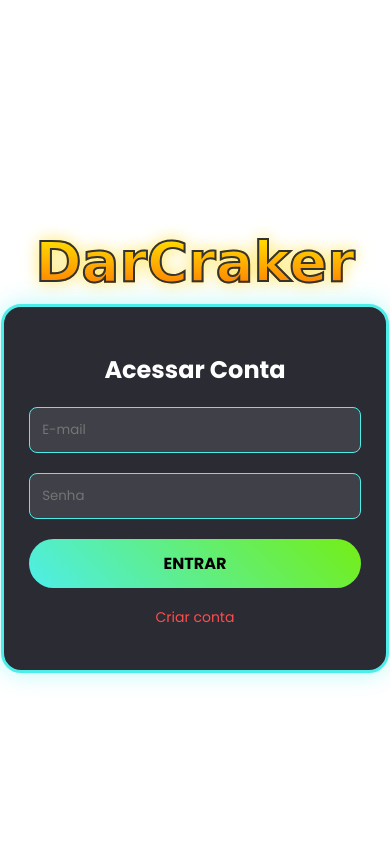
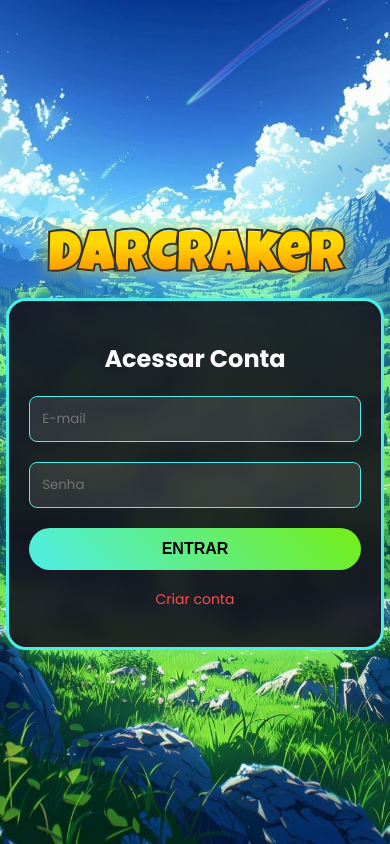
Before and after one commit to DarkKingdon/darcraker-game, a website: page public/login.html in a window 390 px wide. Drawn offline with Linux system fonts and the light colour scheme.

Commit message:
Add files via upload

```diff
--- a/public/cadastro.css
+++ b/public/cadastro.css
@@ -1,9 +1,6 @@
-/* cadastro.css */
-
-/* 1. Configuração do Fundo e Layout */
+/* Configuração Global */
 body {
-    /* Mova sua imagem para a raiz ou uma pasta chamada 'img' fora de '/pastas' */
-    background-image: url('pastas/img/fundo.jpg');
+    background-image: url('/pastas/img/fundo.jpg');
     background-size: cover;
     background-position: center;
     background-repeat: no-repeat;
@@ -17,19 +14,18 @@ body {
     overflow: hidden;
 }
 
-/* 2. Container Principal */
-.login-container {
+.cadastro-container {
     display: flex;
     flex-direction: column;
     align-items: center;
     width: 100%;
 }
 
-/* 3. Estilo Épico para o Título DarCraker */
+/* Título DarCraker - Fonte Luckiest Guy */
 .titulo-jogo {
-    font-family: 'Luckiest Guy', cursive; /* Fonte padrão RPG/Anime */
+    font-family: 'Luckiest Guy', cursive;
     font-size: 5rem;
-    margin-bottom: 20px; /* Margem pequena para o form subir */
+    margin-bottom: 20px;
     text-align: center;
     background: linear-gradient(to bottom, #FFD700 20%, #FF8C00 80%);
     -webkit-background-clip: text;
@@ -38,10 +34,11 @@ body {
     -webkit-text-stroke: 2px #333;
     filter: drop-shadow(0 0 8px rgba(255, 215, 0, 0.6));
 }
-/* 4. Estilo do Formulário (Interface de Menu RPG) */
+
+/* Formulário Estilo RPG */
 form {
-    background: rgba(20, 20, 30, 0.9); /* Azul marinho escuro profundo */
-    border: 3px solid #4deeea; /* Borda ciano neon */
+    background: rgba(20, 20, 30, 0.9);
+    border: 3px solid #4deeea;
     padding: 40px;
     border-radius: 20px;
     box-shadow: 0 0 25px rgba(77, 238, 234, 0.4);
@@ -52,14 +49,6 @@ form {
     backdrop-filter: blur(10px);
 }
 
-form h2 {
-    margin-bottom: 25px;
-    font-weight: 700;
-    text-transform: uppercase;
-    letter-spacing: 1px;
-}
-
-/* 5. Inputs com estilo "Mana" */
 input {
     background: rgba(255, 255, 255, 0.1);
     border: 1px solid #4deeea;
@@ -79,11 +68,10 @@ input:focus {
     outline: none;
 }
 
-/* 6. Botão de Cadastro (Estilo Start Button) */
 button {
     width: 100%;
     padding: 15px;
-    background: linear-gradient(45deg, #4deeea, #74ee15); /* Ciano para Verde Lima */
+    background: linear-gradient(45deg, #4deeea, #74ee15);
     color: #000;
     border: none;
     border-radius: 30px;
@@ -91,7 +79,6 @@ button {
     font-size: 18px;
     font-weight: 900;
     text-transform: uppercase;
-    font-family: 'Poppins', sans-serif;
     transition: 0.3s;
 }
 
@@ -100,30 +87,23 @@ button:hover {
     box-shadow: 0 0 20px #74ee15;
 }
 
-/* 7. Link para Voltar ao Login */
 a {
     color: #ff4d4d;
     text-decoration: none;
     font-size: 14px;
-    transition: 0.3s;
 }
 
-a:hover {
-    text-decoration: underline;
-    color: #fff;
-}
-
-/* 8. Responsividade (Media Queries) */
+/* Responsividade Mobile */
 @media screen and (max-width: 600px) {
     .titulo-jogo {
         font-size: 3.5rem;
-        margin-bottom: 10px; /* Reduzido para o form subir no celular */
+        margin-bottom: 10px;
     }
 
     form {
         width: 85%;
-        padding: 25px;
-        margin-top: 0; /* Removido o excesso de margem */
+        padding: 20px;
+        margin-top: 0;
     }
 
     button {
--- a/public/login.css
+++ b/public/login.css
@@ -1,9 +1,6 @@
-/* login.css */
-
-/* 1. Configuração do Fundo e Layout */
+/* Configuração Global */
 body {
-    /* Mova sua imagem para a raiz ou uma pasta chamada 'img' fora de '/pastas' */
-    background-image: url('pastas/img/fundo.jpg');
+    background-image: url('/pastas/img/fundo.jpg');
     background-size: cover;
     background-position: center;
     background-repeat: no-repeat;
@@ -17,7 +14,6 @@ body {
     overflow: hidden;
 }
 
-/* 2. Container Principal */
 .login-container {
     display: flex;
     flex-direction: column;
@@ -25,11 +21,11 @@ body {
     width: 100%;
 }
 
-/* 3. Estilo Épico para o Título DarCraker */
+/* Título DarCraker - Fonte Luckiest Guy */
 .titulo-jogo {
-    font-family: 'Luckiest Guy', cursive; /* Fonte padrão RPG/Anime */
+    font-family: 'Luckiest Guy', cursive;
     font-size: 5rem;
-    margin-bottom: 20px; /* Margem pequena para o form subir */
+    margin-bottom: 20px;
     text-align: center;
     background: linear-gradient(to bottom, #FFD700 20%, #FF8C00 80%);
     -webkit-background-clip: text;
@@ -39,15 +35,10 @@ body {
     filter: drop-shadow(0 0 8px rgba(255, 215, 0, 0.6));
 }
 
-@keyframes flutuar {
-    0%, 100% { transform: translateY(0) rotate(-1deg); }
-    50% { transform: translateY(-15px) rotate(1deg); }
-}
-
-/* 4. Estilo do Formulário (Interface de Menu RPG) */
+/* Formulário Estilo RPG */
 form {
-    background: rgba(20, 20, 30, 0.9); /* Azul marinho escuro profundo */
-    border: 3px solid #4deeea; /* Borda ciano neon (estilo interface futurista/magia) */
+    background: rgba(20, 20, 30, 0.9);
+    border: 3px solid #4deeea;
     padding: 40px;
     border-radius: 20px;
     box-shadow: 0 0 25px rgba(77, 238, 234, 0.4);
@@ -58,7 +49,6 @@ form {
     backdrop-filter: blur(10px);
 }
 
-/* 5. Inputs com estilo "Mana" */
 input {
     background: rgba(255, 255, 255, 0.1);
     border: 1px solid #4deeea;
@@ -69,6 +59,7 @@ input {
     margin-bottom: 20px;
     width: 100%;
     box-sizing: border-box;
+    transition: 0.3s;
 }
 
 input:focus {
@@ -77,69 +68,42 @@ input:focus {
     outline: none;
 }
 
-/* 6. Botão de "START" / LOGIN */
 button {
     width: 100%;
     padding: 15px;
-    background: linear-gradient(45deg, #4deeea, #74ee15); /* Ciano para Verde Lima */
+    background: linear-gradient(45deg, #4deeea, #74ee15);
     color: #000;
     border: none;
-    border-radius: 30px; /* Botão arredondado estilo mobile RPG */
+    border-radius: 30px;
     cursor: pointer;
     font-size: 18px;
     font-weight: 900;
     text-transform: uppercase;
-    font-family: 'Poppins', sans-serif;
     transition: 0.3s;
 }
 
 button:hover {
-    transform: scale(1.1);
+    transform: scale(1.05);
     box-shadow: 0 0 20px #74ee15;
-    letter-spacing: 2px;
 }
 
-
-
-/* 7. Link de Cadastro */
 a {
     color: #ff4d4d;
     text-decoration: none;
     font-size: 14px;
-    transition: 0.3s;
 }
 
-a:hover {
-    text-decoration: underline;
-    color: #fff;
-}
-
-/* 8. Responsividade (Media Queries) */
-
-/* Ajustes para Telas de Celular (Mobile) */
-@media screen and (max-width: 600px) {
-   /* 8. Responsividade (Mobile) */
+/* Responsividade Mobile */
 @media screen and (max-width: 600px) {
     .titulo-jogo {
         font-size: 3.5rem;
-        margin-bottom: 10px; /* Reduzido para o form subir no celular */
+        margin-bottom: 10px;
     }
 
     form {
         width: 85%;
-        padding: 25px;
-        margin-top: 0; /* Removido o excesso de margem */
-    }
-}
-
-    /* Opcional: Ajustar o container para garantir que nada transborde */
-    .login-container {
-        justify-content: center;
-        padding-top: 20px; /* Dá um respiro no topo da tela */
-    }
-
-    h2 {
-        font-size: 1.5rem;
+        padding: 20px;
+        margin-top: 0;
     }
 
     button {
@@ -147,14 +111,3 @@ a:hover {
         font-size: 16px;
     }
 }
-
-/* Ajustes para Telas Grandes (Monitores Desktop) */
-@media screen and (min-width: 1400px) {
-    .titulo-jogo {
-        font-size: 6rem; /* Aumenta o destaque em telas grandes */
-    }
-
-    form {
-        max-width: 450px; /* Aumenta um pouco o formulário para não parecer pequeno demais */
-    }
-}
--- a/public/login.html
+++ b/public/login.html
@@ -3,7 +3,7 @@
 <head>
     <meta charset="UTF-8">
     <title>Login - DarCraker</title>
-    <link href="https://fonts.googleapis.com/css2?family=Great+Vibes&family=Poppins:wght@400;700&display=swap" rel="stylesheet">
+ <link href="https://fonts.googleapis.com/css2?family=Luckiest+Guy&family=Poppins:wght@400;700&display=swap" rel="stylesheet">
     <link rel="stylesheet" href="login.css">
     <meta name="viewport" content="width=device-width, initial-scale=1.0">
 </head>
```
Also changed, not shown: app.js (+13 -17 lines), public/cadastro.html (+2 -2 lines).
